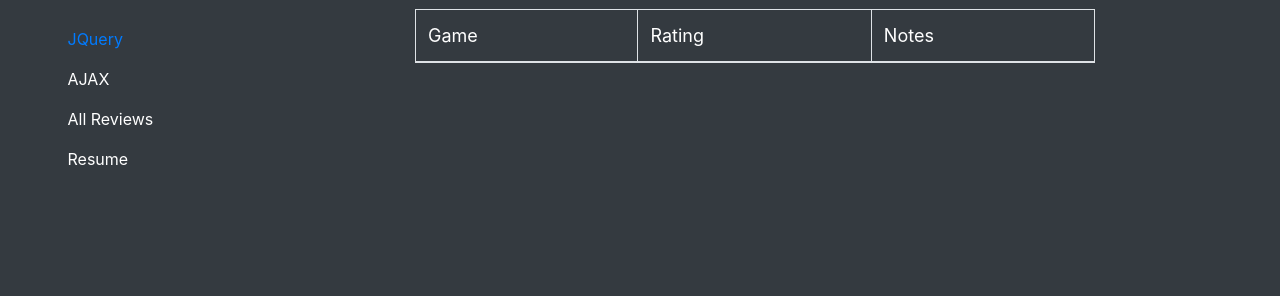
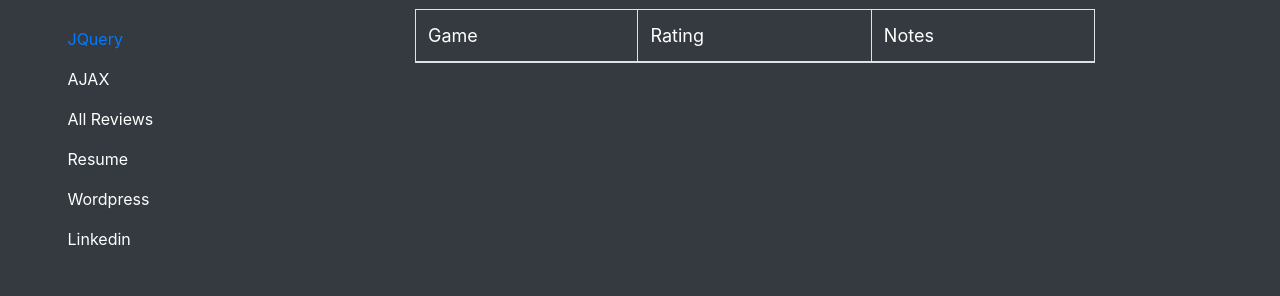
Before and after one commit to Badwolf202/Mywebsite, a PHP site: page / in a window 1280 px wide. Shown: the part 179-475 px from the top of the page. Run offline with PHP 8.4, Linux system fonts and the light colour scheme; data that the repository does not hold is empty.

Commit message:
Really again :(

```diff
--- a/index.php
+++ b/index.php
@@ -57,6 +57,20 @@ session_start();
                             Resume
                         </a>
                     </li>
+
+                    <li>
+                        <a href="https://noahb742252897.wordpress.com" class="nav-link text-white">
+                            <svg class="bi me-2" width="16" height="16"><use xlink:href="#people-circle"/></svg>
+                            Wordpress
+                        </a>
+                    </li>
+
+                    <li>
+                        <a href="https://www.linkedin.com/in/noah-blake-4aa9a5226/" class="nav-link text-white">
+                            <svg class="bi me-2" width="16" height="16"><use xlink:href="#people-circle"/></svg>
+                            Linkedin
+                        </a>
+                    </li>
                     <?php
 
                     if(!empty($_SESSION['logged_in'])){
--- a/tester.txt
+++ b/tester.txt
@@ -1 +1 @@
-Noah Blake noah@gmail.com
+noah@gmail.com
```
